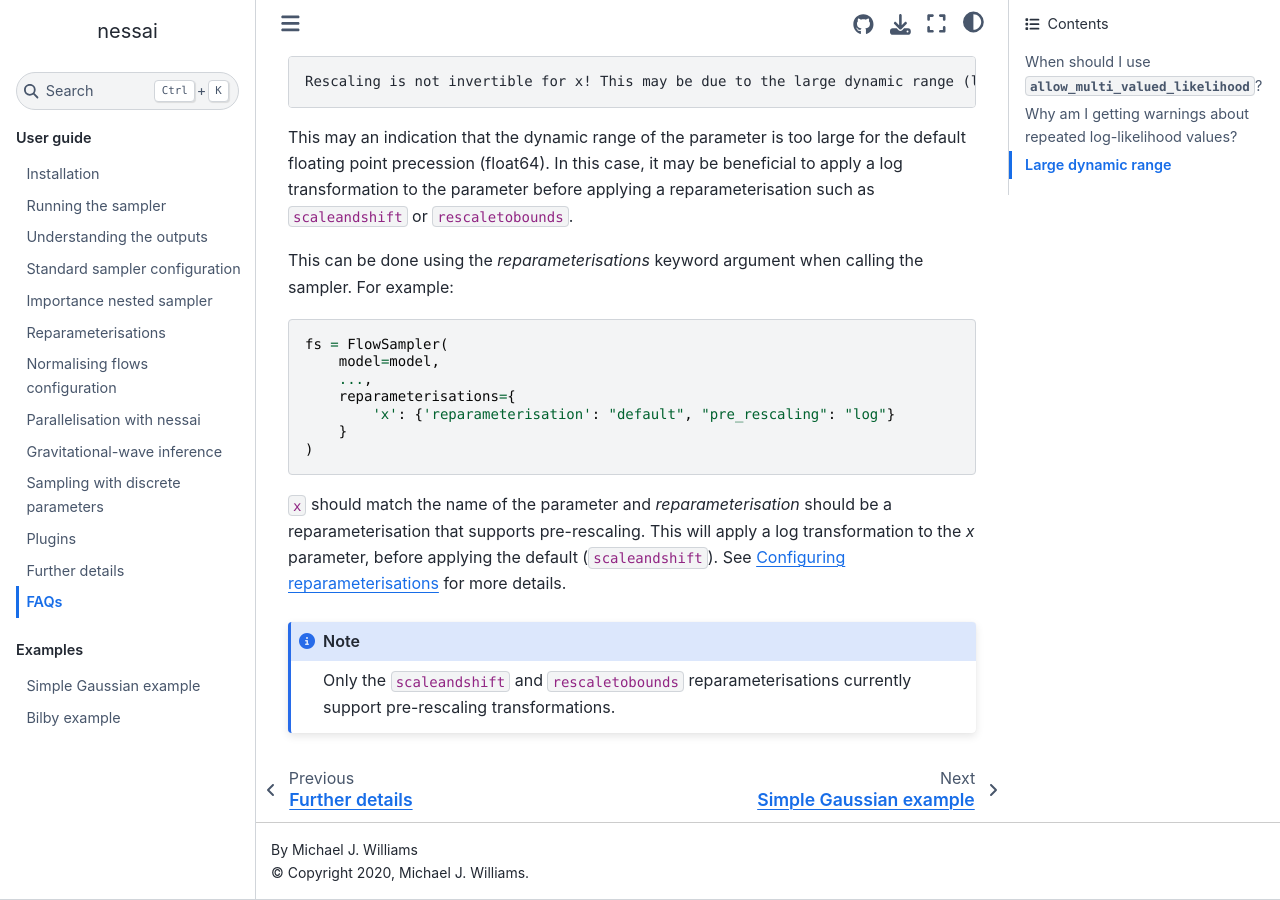
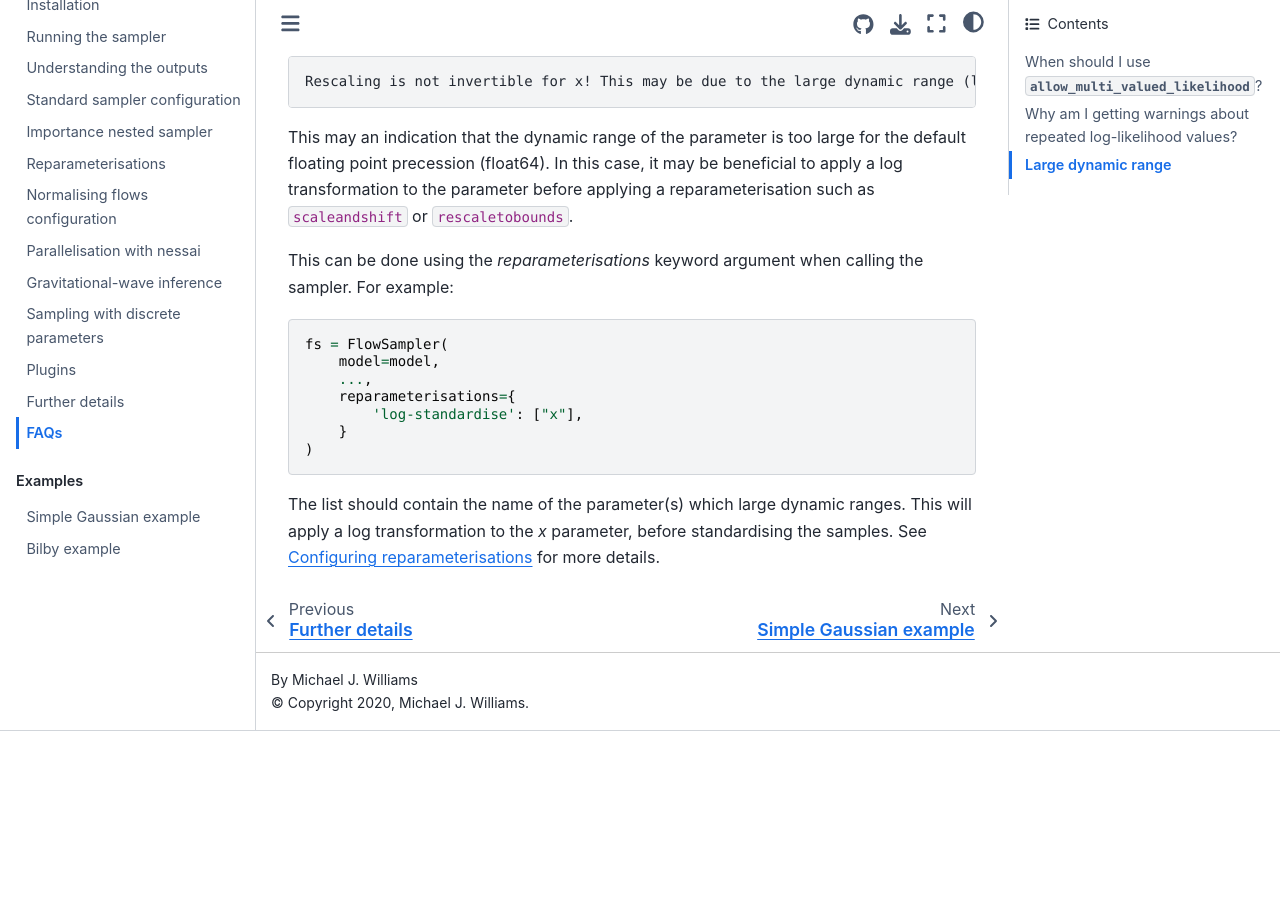
Before and after one commit to mj-will/nessai, a Sphinx documentation site: the page built from docs/faqs.rst, in a window 1280 px wide and 900 px high, scrolled down 1284 px. Built offline with Sphinx 7.4.7 and the Sphinx Book theme 1.1.4, drawn with Linux system fonts in a browser that asks for light colours; pages that are not in the unit, such as notebooks, are missing from menus; after the commit the page ends 2015 px from its top, so only the background shows below that.

Commit message:
DOC: update dynamic range FAQ

```diff
--- a/docs/faqs.rst
+++ b/docs/faqs.rst
@@ -70,15 +70,11 @@ This can be done using the `reparameterisations` keyword argument when calling t
         model=model,
         ...,
         reparameterisations={
-            'x': {'reparameterisation': "default", "pre_rescaling": "log"}
+            'log-standardise': ["x"],
         }
     )
 
 
-``x`` should match the name of the parameter and `reparameterisation` should be a reparameterisation that supports pre-rescaling.
-This will apply a log transformation to the `x` parameter, before applying the default (``scaleandshift``).
+The list should contain the name of the parameter(s) which large dynamic ranges.
+This will apply a log transformation to the `x` parameter, before standardising the samples.
 See :ref:`Configuring reparameterisations<Configuring reparameterisations>` for more details.
-
-.. note::
-
-    Only the ``scaleandshift`` and ``rescaletobounds`` reparameterisations currently support pre-rescaling transformations.
--- a/docs/reparameterisations.rst
+++ b/docs/reparameterisations.rst
@@ -41,7 +41,7 @@ Available reparameterisations
 There are a number of pre-configured reparameterisations included in ``nessai``:
 
 - ``default``: See ``scaleandshift`` (Changed in version `0.13.0`)
-- ``scaleandshift``/``z-score``: Standardize the parameter to have zero mean and unit variance.
+- ``standardise``/``z-score``: Standardise the parameter to have zero mean and unit variance. The mean and variance are estimated during sampling.
 - ``rescaletobounds``: Rescaling which rescale to [-1, 1] and has :code:`update_bounds=True`
 - ``inversion``:  ``rescaletobounds`` rescaling but with inversion and :code:`detect_edges` enabled for the parameter, uses :code:`split` inversion.
 - ``inversion-duplicate``: Same as :code:`inversion` but uses :code:`duplicate` inversion
```
